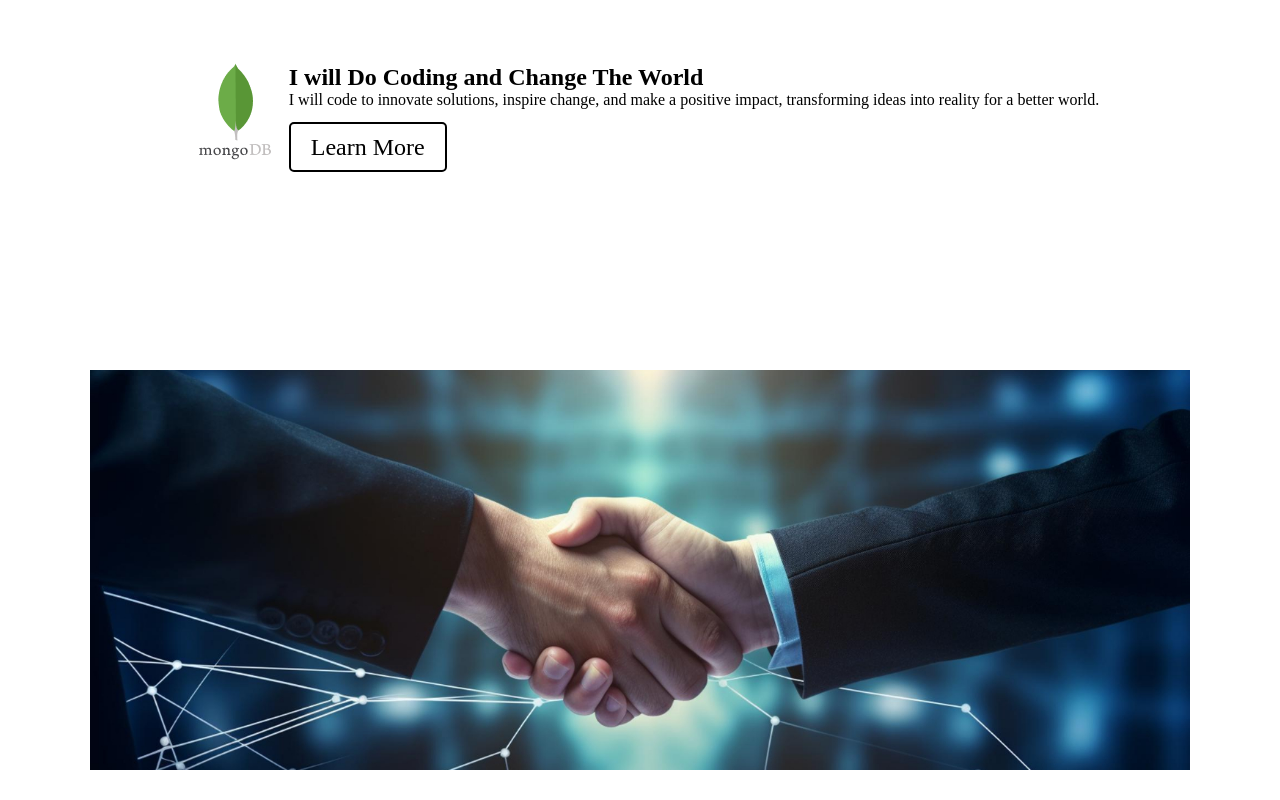
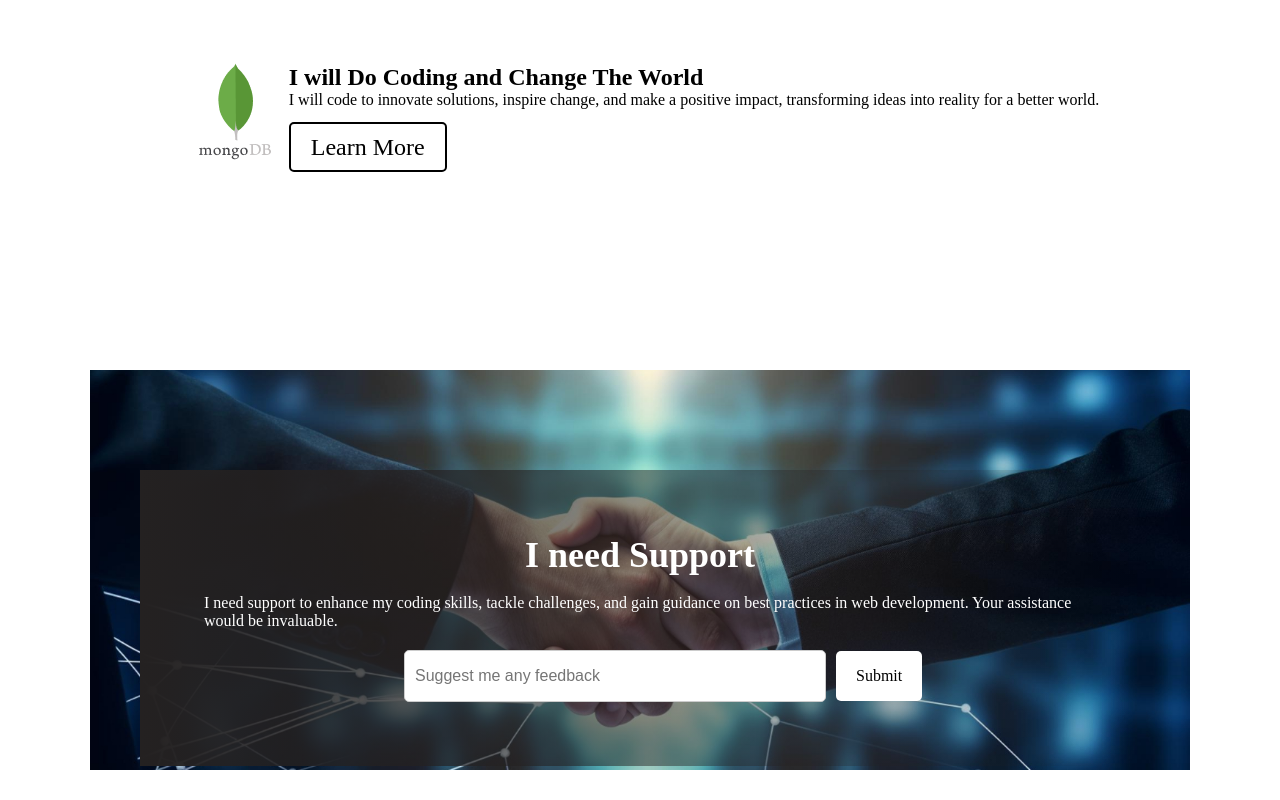
Before and after one commit to moynulIslam786/Assignment_1, a plain HTML site: page index.html in a window 1280 px wide. Shown: the part 4763-5563 px from the top of the page. Drawn offline with Linux system fonts and the light colour scheme; a web font is replaced by a local one.

Commit message:
background image with other things.

```diff
--- a/index.html
+++ b/index.html
@@ -3,7 +3,7 @@
   <head>
     <meta charset="UTF-8" />
     <meta name="viewport" content="width=device-width, initial-scale=1.0" />
-    <title>Kickstart HTML and CSS</title>
+    <title>Assignment_1</title>
     <!-- <link rel="preconnect" href="https://fonts.googleapis.com" />
     <link rel="preconnect" href="https://fonts.gstatic.com" crossorigin />
     <link
@@ -188,9 +188,19 @@
 
     <section>
       <div class="bgimg2">
+        <div class="gradient">
+          <h2 id="head5">I need Support</h2><br>
+          <p class="para6">I need support to enhance my coding skills, tackle challenges, and gain guidance on best practices in web development. Your assistance would be invaluable.</p>
+          <div class="form-container">
+            <input type="text" class="input-field" placeholder="Suggest me any feedback">
+            <button type="submit" class="submit-button">Submit</button>
+        </div>
 
       </div>
     </section>
 
+
+
+
   </body>
 </html>
--- a/style/style.css
+++ b/style/style.css
@@ -281,3 +281,63 @@ h4{
   max-width: 1100px;
   margin: 30px auto;
 }
+
+#head5{
+  /* margin-top: 20px; */
+  color: white;
+  font-weight: 600;
+  font-family: "Azeret Mono", serif;
+  font-size: 36px;
+  /* text-align: left; */
+
+}
+
+.para6{
+  color: white;
+  font-weight: 400;
+  font-family: "Azeret Mono", serif;
+  font-size: 16px;
+  text-align: left;
+  margin-bottom: 20px;
+}
+
+.gradient{
+  padding: 4em;
+    background-image: linear-gradient(to right, rgb(36, 33, 33), rgba(0, 0, 0, 0));
+    margin-left: 50px;
+    margin-right: 50px;
+
+}
+
+.form-container {
+  display: flex;
+  align-items: center;
+}
+
+.input-field {
+  margin-left: 200px;
+  width: 400px;
+  height: 30px;
+  padding: 10px;
+  border: 1px solid #ccc;
+  border-radius: 5px;
+  font-size: 16px;
+}
+
+.submit-button {
+  height: 50px;
+  padding: 0 20px;
+  background-color: white;
+  color: black;
+  border: none;
+  border-radius: 5px;
+  cursor: pointer;
+  margin-left: 10px;
+  font-weight: 400;
+  font-family: "Azeret Mono", serif;
+  font-size: 16px;
+}
+
+.submit-button:hover {
+  background-color: #8a351b;
+}
```
